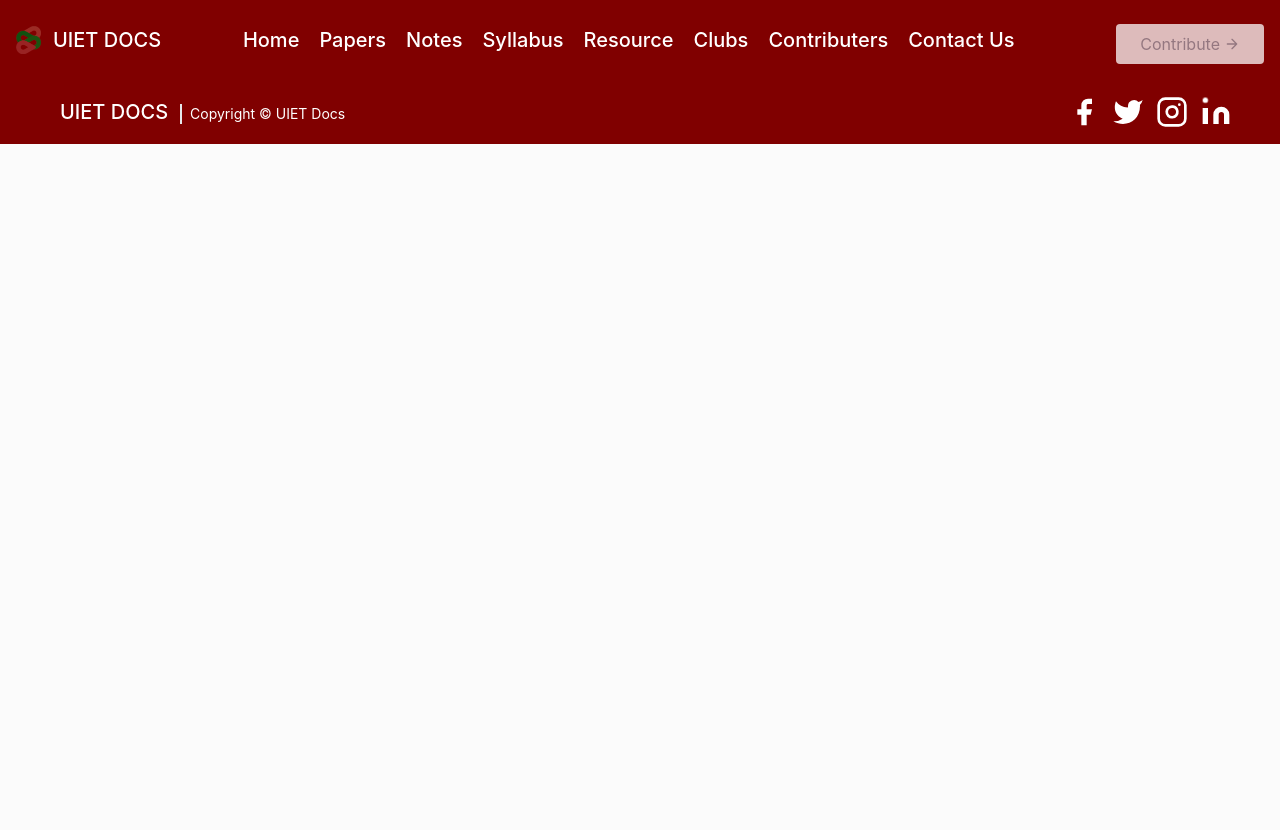
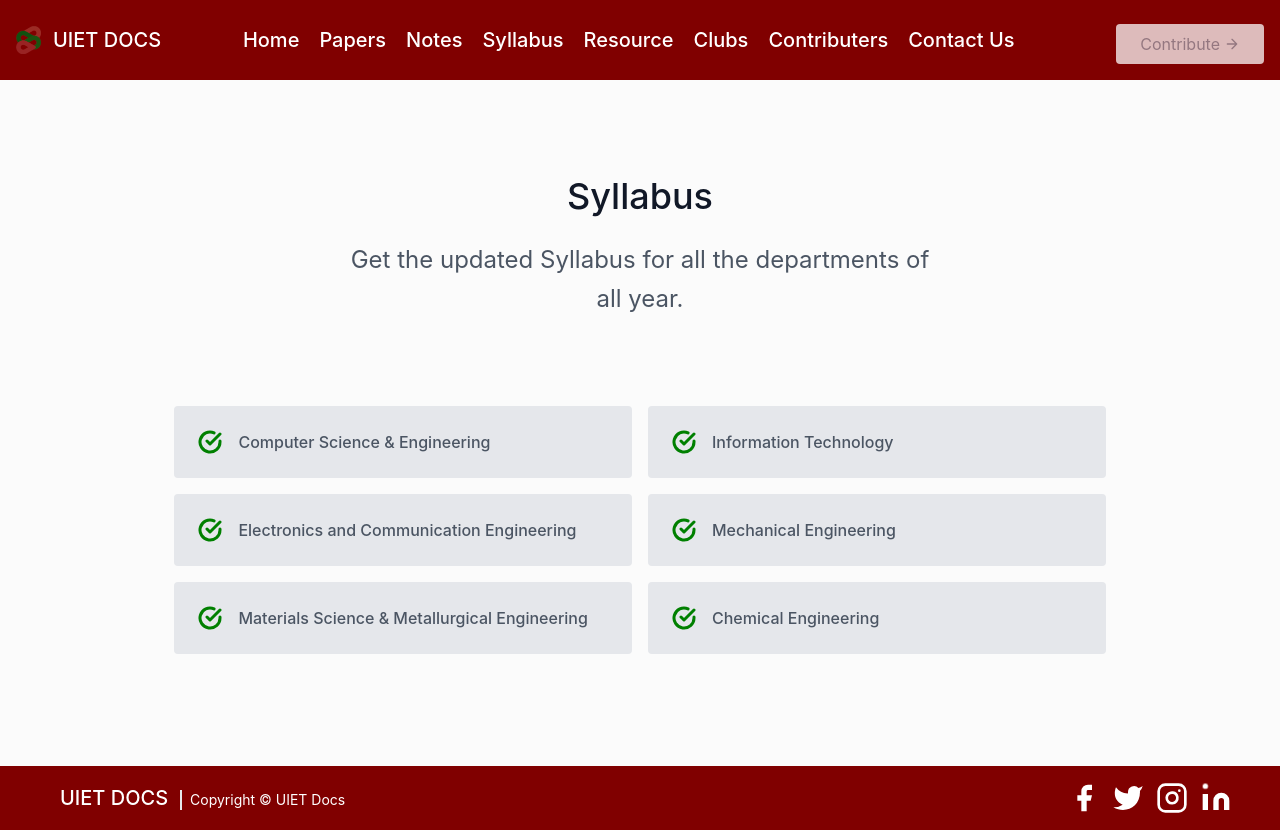
Before and after one commit to ivibhu05/uiet-docs-react, a React (Create React App) app: page /syllabus in a window 1280 px wide. Before the commit the page ends 800 px from the top, so only its background shows below. Built offline with nearby package versions, Linux system fonts and the light colour scheme.

Commit message:
Syllabus component added

```diff
--- /dev/null
+++ b/src/components/syllabus/index.js
@@ -0,0 +1,171 @@
+import React from "react";
+import { SYLLABUS } from "../../utils/syllabus-department";
+
+export default function Syllabus() {
+  return (
+    <>
+      {SYLLABUS?.map(({ departmentname, link }) => (
+        <section className="text-gray-600 body-font">
+          <div className="container px-5 py-24 mx-auto">
+            <div className="text-center mb-20">
+              <h1 className="sm:text-4xl text-2xl font-medium  text-center title-font text-gray-900 mb-4">
+                Syllabus
+              </h1>
+              <p className="text-base leading-relaxed xl:w-2/4 lg:w-3/4 mx-auto text-2xl">
+                Get the updated Syllabus for all the departments of all year.
+              </p>
+            </div>
+            <div className="flex flex-wrap lg:w-4/5 sm:mx-auto sm:mb-2 -mx-2">
+              <div className="p-2 sm:w-1/2 w-full">
+                <a href={link} target="_blank" rel="noreferrer">
+                  <div className="bg-gray-200 rounded flex p-4 h-full items-center">
+                    <svg
+                      fill="none"
+                      stroke="green"
+                      strokeLinecap="round"
+                      strokeLinejoin="round"
+                      strokeWidth={3}
+                      className="text-indigo-500 w-6 h-6 flex-shrink-0 mr-4"
+                      viewBox="0 0 24 24"
+                    >
+                      <path d="M22 11.08V12a10 10 0 11-5.93-9.14" />
+                      <path d="M22 4L12 14.01l-3-3" />
+                    </svg>
+                    <span className="title-font font-medium">
+                      {departmentname}
+                    </span>
+                  </div>
+                </a>
+              </div>
+              <div className="p-2 sm:w-1/2 w-full">
+                <a
+                  href="http://csjmu.ac.in/wp-content/uploads/pdf/IT.pdf"
+                  target="_blank"
+                  rel="noreferrer"
+                >
+                  <div className="bg-gray-200 rounded flex p-4 h-full items-center">
+                    <svg
+                      fill="none"
+                      stroke="green"
+                      strokeLinecap="round"
+                      strokeLinejoin="round"
+                      strokeWidth={3}
+                      className="text-indigo-500 w-6 h-6 flex-shrink-0 mr-4"
+                      viewBox="0 0 24 24"
+                    >
+                      <path d="M22 11.08V12a10 10 0 11-5.93-9.14" />
+                      <path d="M22 4L12 14.01l-3-3" />
+                    </svg>
+                    <span className="title-font font-medium">
+                      Information Technology
+                    </span>
+                  </div>
+                </a>
+              </div>
+              <div className="p-2 sm:w-1/2 w-full">
+                <a
+                  href="http://csjmu.ac.in/wp-content/uploads/pdf/ece.pdf"
+                  target="_blank"
+                  rel="noreferrer"
+                >
+                  <div className="bg-gray-200 rounded flex p-4 h-full items-center">
+                    <svg
+                      fill="none"
+                      stroke="green"
+                      strokeLinecap="round"
+                      strokeLinejoin="round"
+                      strokeWidth={3}
+                      className="text-indigo-500 w-6 h-6 flex-shrink-0 mr-4"
+                      viewBox="0 0 24 24"
+                    >
+                      <path d="M22 11.08V12a10 10 0 11-5.93-9.14" />
+                      <path d="M22 4L12 14.01l-3-3" />
+                    </svg>
+                    <span className="title-font font-medium">
+                      Electronics and Communication Engineering
+                    </span>
+                  </div>
+                </a>
+              </div>
+              <div className="p-2 sm:w-1/2 w-full">
+                <a
+                  href="http://csjmu.ac.in/wp-content/uploads/pdf/mee.pdf"
+                  target="_blank"
+                  rel="noreferrer"
+                >
+                  <div className="bg-gray-200 rounded flex p-4 h-full items-center">
+                    <svg
+                      fill="none"
+                      stroke="green"
+                      strokeLinecap="round"
+                      strokeLinejoin="round"
+                      strokeWidth={3}
+                      className="text-indigo-500 w-6 h-6 flex-shrink-0 mr-4"
+                      viewBox="0 0 24 24"
+                    >
+                      <path d="M22 11.08V12a10 10 0 11-5.93-9.14" />
+                      <path d="M22 4L12 14.01l-3-3" />
+                    </svg>
+                    <span className="title-font font-medium">
+                      Mechanical Engineering
+                    </span>
+                  </div>
+                </a>
+              </div>
+              <div className="p-2 sm:w-1/2 w-full">
+                <a
+                  href="http://csjmu.ac.in/wp-content/uploads/pdf/msme.pdf"
+                  target="_blank"
+                  rel="noreferrer"
+                >
+                  <div className="bg-gray-200 rounded flex p-4 h-full items-center">
+                    <svg
+                      fill="none"
+                      stroke="green"
+                      strokeLinecap="round"
+                      strokeLinejoin="round"
+                      strokeWidth={3}
+                      className="text-indigo-500 w-6 h-6 flex-shrink-0 mr-4"
+                      viewBox="0 0 24 24"
+                    >
+                      <path d="M22 11.08V12a10 10 0 11-5.93-9.14" />
+                      <path d="M22 4L12 14.01l-3-3" />
+                    </svg>
+                    <span className="title-font font-medium">
+                      Materials Science & Metallurgical Engineering
+                    </span>
+                  </div>
+                </a>
+              </div>
+              <div className="p-2 sm:w-1/2 w-full">
+                <a
+                  href="http://csjmu.ac.in/wp-content/uploads/pdf/chm.pdf"
+                  target="_blank"
+                  rel="noreferrer"
+                >
+                  <div className="bg-gray-200 rounded flex p-4 h-full items-center">
+                    <svg
+                      fill="none"
+                      stroke="green"
+                      strokeLinecap="round"
+                      strokeLinejoin="round"
+                      strokeWidth={3}
+                      className="text-indigo-500 w-6 h-6 flex-shrink-0 mr-4"
+                      viewBox="0 0 24 24"
+                    >
+                      <path d="M22 11.08V12a10 10 0 11-5.93-9.14" />
+                      <path d="M22 4L12 14.01l-3-3" />
+                    </svg>
+                    <span className="title-font font-medium">
+                      Chemical Engineering
+                    </span>
+                  </div>
+                </a>
+              </div>
+            </div>
+          </div>
+        </section>
+      ))}
+    </>
+  );
+}
--- a/src/routes/index.js
+++ b/src/routes/index.js
@@ -7,6 +7,7 @@ import Contact from '../components/contact';
 import Contribute from '../components/contribute';
 import Clubs from '../components/clubs';
 import Home from '../components/home';
+import Syllabus from '../components/syllabus';
 
 const Routes = () => {
   return (
@@ -26,6 +27,9 @@ const Routes = () => {
           <Route exact path="/contributers">
             <Contribute />
           </Route>
+          <Route exact path="/syllabus">
+            <Syllabus />
+          </Route>
           <Route exact path="/clubs">
             <Clubs />
           </Route>
--- a/src/utils/pages-tabs/index.js
+++ b/src/utils/pages-tabs/index.js
@@ -13,7 +13,7 @@ export const TABS = [
     },
     {
       label: 'Syllabus',
-      value: '/about',
+      value: '/syllabus',
     },
     {
       label: 'Resource',
--- /dev/null
+++ b/src/utils/syllabus-department/index.js
@@ -0,0 +1,9 @@
+export const SYLLABUS = [
+    {
+      departmentname: 'Computer Science & Engineering',
+      link:'http://csjmu.ac.in/wp-content/uploads/pdf/cse.pdf'
+
+    },
+
+
+  ];
--- a/src/utils/team/index.js
+++ b/src/utils/team/index.js
@@ -1,5 +1,5 @@
 import Vibhanshu from '../../assets/vibhu_uiet.jpg';
-import Dheeraj from '../../assets/dp.jpg';
+import Dheeraj from '../../assets/dp2.jpeg';
 
 export const TEAM = [
   {
```
Also changed, not shown: src/assets/dp2.jpeg (added).
